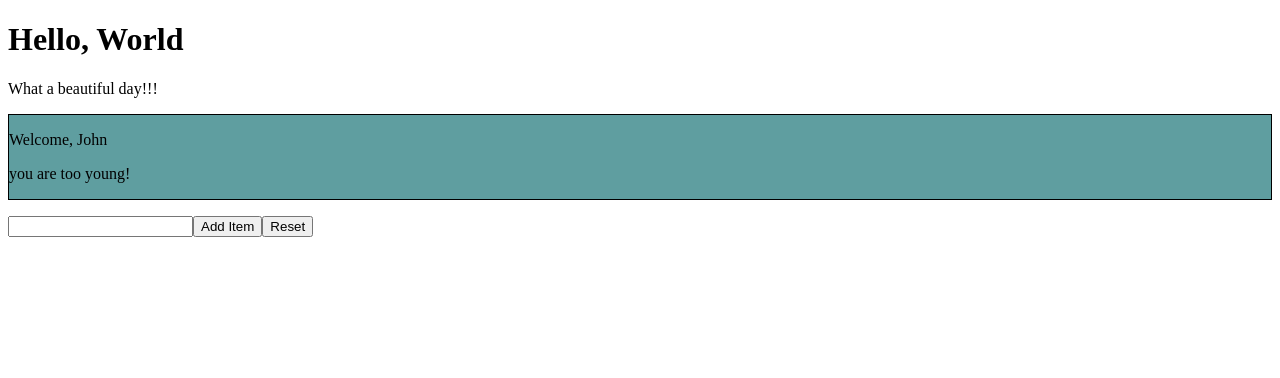
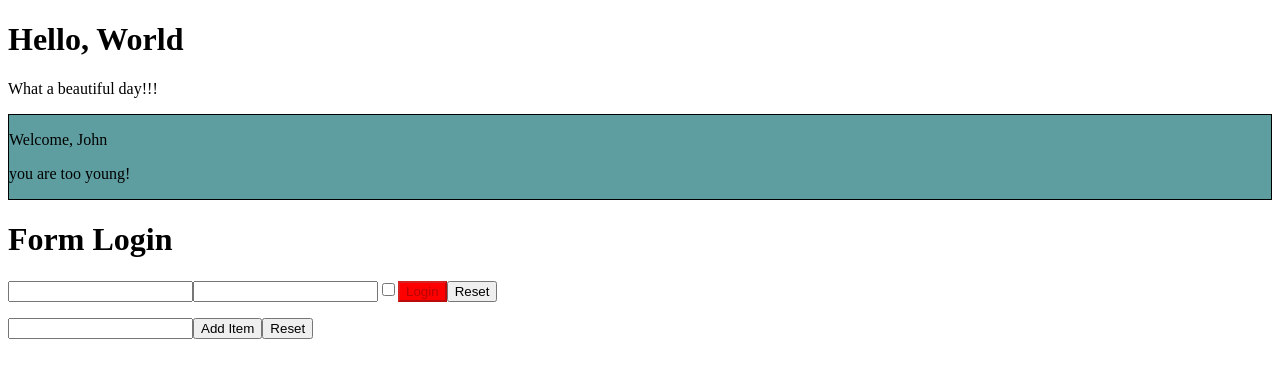
Before and after one commit to AlessioValdarchi/react-EX, a React (Create React App) app in the folder exercises/: page / in a window 1280 px wide. Shown: the top 378 px of the page. Built offline with nearby package versions, Linux system fonts and the light colour scheme.

Commit message:
style03 done

```diff
--- a/exercises/src/App.js
+++ b/exercises/src/App.js
@@ -8,7 +8,7 @@ import { Welcome, name } from "./Welcome";
 //import { ClickTracker } from "./ClickTracker";
 //import { InteractiveWelcome } from "./InteractiveWelcome";
 //import { UncontrolledLogin } from "./UncontrolledLogin";
-//import { Login } from "./Login";
+import { Login } from "./Login";
 // const colors = [
 //     { id: 1, color: 'bianco' },
 //     { id: 2, color: 'celeste' },
@@ -24,6 +24,7 @@ export class App extends React.Component {
             <ClickTracker />
             <UncontrolledLogin /> */}
             {/* <Colors colors={colors} /> */}
+            <Login />
             <TodoList />
         </div>
         )
--- a/exercises/src/Login.js
+++ b/exercises/src/Login.js
@@ -44,13 +44,17 @@ export class Login extends React.Component {
     }
 
     render() {
+        const myStyle = {
+            backgroundColor: this.state.password.length < 8 ? 'red' : 'green'
+        }
+
         this.setDisabledButton();
         return <div>
             <h1>Form Login</h1>
             <input name="username" value={this.state.username} onChange={this.inputOnChange} />
             <input name="password" type='password' value={this.state.password} onChange={this.inputOnChange} />
             <input name="checkbox" type='checkbox' checked={this.state.checkbox} onChange={this.inputOnChange} />
-            <button name="login" disabled={this.state.disabled} onClick={() => this.props.onLogin(this.state)}>Login</button>
+            <button name="login" disabled={this.state.disabled} onClick={() => this.props.onLogin(this.state)} style={myStyle}>Login</button>
             <button onClick={this.resetButton}>Reset</button>
         </div>
     }
```
